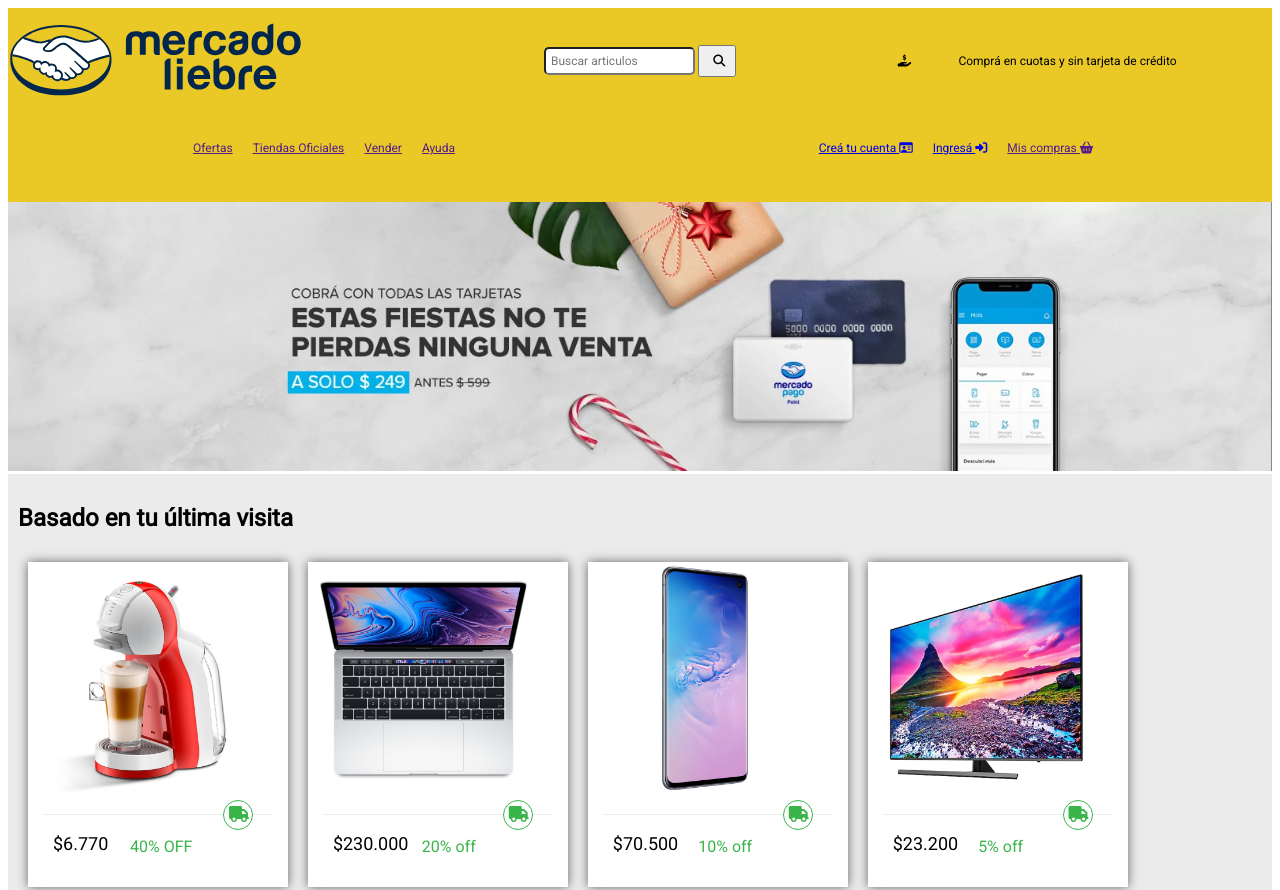
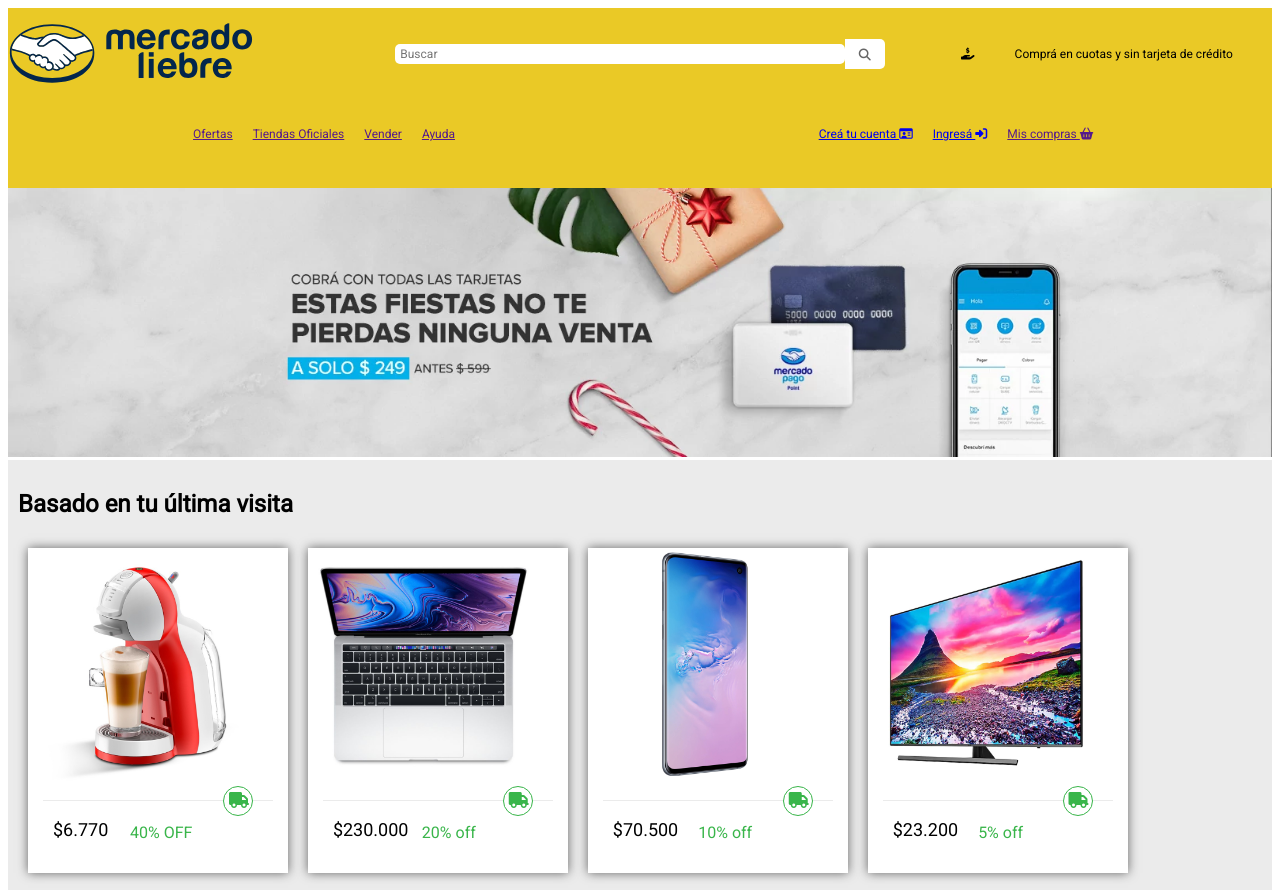
Before and after one commit to joackoG/mercado-liebre, a website: page views/home.html in a window 1280 px wide. Shown: the top 890 px of the page. Drawn offline with Linux system fonts and the light colour scheme; files that its build step writes are made by us from their sources; files whose address does not match are found by name.

Commit message:
agregeue animacione y mejore la  barra de busqueda

```diff
--- a/public/css/login-style.css
+++ b/public/css/login-style.css
@@ -1,3 +1,25 @@
+:root {
+  /* Paleta de colores */
+  --amarillo: #EAC926;
+  --azul: #03264C;
+  --celeste: #1259c3;
+  --gris-oscuro: #666;
+  --gris-claro: #ebebeb;
+  --verde: #39b54a;
+  /* Tipografía */
+  --font-familia: 'Roboto', sans-serif;
+}
+
+* {
+  font-family: 'Roboto', sans-serif;
+  font-size: 12px;
+  /* margin: 0px; */
+  /* padding: 0px;  */
+  box-sizing: border-box;
+}
+
+
+
 .form {
     display: flex;
   }
--- a/public/css/register-style.css
+++ b/public/css/register-style.css
@@ -1,3 +1,24 @@
+:root {
+  /* Paleta de colores */
+  --amarillo: #EAC926;
+  --azul: #03264C;
+  --celeste: #1259c3;
+  --gris-oscuro: #666;
+  --gris-claro: #ebebeb;
+  --verde: #39b54a;
+  /* Tipografía */
+  --font-familia: 'Roboto', sans-serif;
+}
+
+* {
+  font-family: 'Roboto', sans-serif;
+  font-size: 12px;
+  /* margin: 0px; */
+  /* padding: 0px;  */
+  box-sizing: border-box;
+}
+
+
 .form {
   display: flex;
 }
@@ -110,8 +131,3 @@
     display: inline;
   }
 }
-/* input:required {
-    border-color: #800000;
-    border-width: 3px;
-  }
-   */
--- a/public/css/style.css
+++ b/public/css/style.css
@@ -56,14 +56,42 @@
     display: flex;
     align-items: end;
 }
+/* barra de busqueda */
 
 #searchBar {
+    width: 80%;
+    position: relative;
     display: flex;
-    flex-direction: column;
-    align-items: center;
-    width: 50%;
+    flex-direction: row;
+    justify-content: center;
+}
+.searchTerm {
+    width: 80%;
+    border: none;
+    border-right: none;
+    padding: 5px;
+    height: 20px;
+    border-radius: 5px 0 0 5px;
+    outline: none;
+    color: #9DBFAF;
 }
 
+.searchTerm:focus{
+    color: #004fa3;
+}
+
+.searchButton {
+    width: 40px;
+    height: 30px;
+    border: none;
+    background: white;
+    text-align: center;
+    color: #666;
+    border-radius: 0 5px 5px 0;
+    cursor: pointer;
+    font-size: 20px;
+}
+/* fin */
 #navBar {
     display: flex;
 }
@@ -226,6 +254,11 @@
     top: -15px;
     color: #39b54a;
 }
+/* Girar el ícono del camión en hover */
+.articulo:hover .product-delivery-icon {
+    transform: rotate(-90deg);
+    transition: transform 0.3s ease;
+}
 
 .logo-img {
     width: 50%;
--- a/views/home.html
+++ b/views/home.html
@@ -27,11 +27,11 @@
                 <a href="/"><img id="logo" src="images/logo-mercado-liebre.svg" alt="logo liebre"></a>
             </div>
             <section id="searchBar">
-                <div>
-                    <!-- <p>Lugar para poner la barra de búsqueda</p> -->
-                    <input type="text" placeholder="Buscar articulos">
-                    <button type="submit"><i class="fa-solid fa-magnifying-glass"></i></button>
-                </div>
+
+                    <input type="text" class="searchTerm" placeholder="Buscar">
+                    <button type="submit" class="searchButton">
+                        <i class="fa fa-search"></i>
+                    </button>
 
             </section>
             <div class="ico-posi">
```
